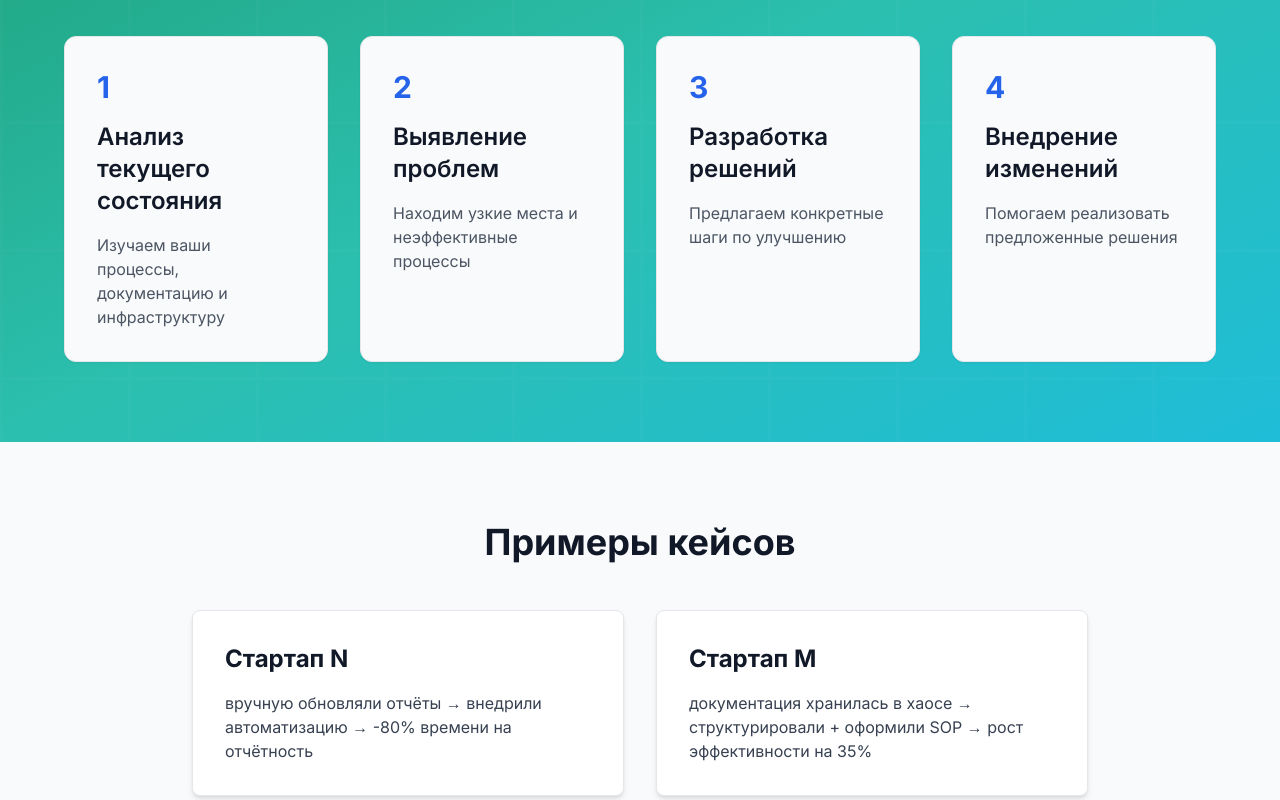
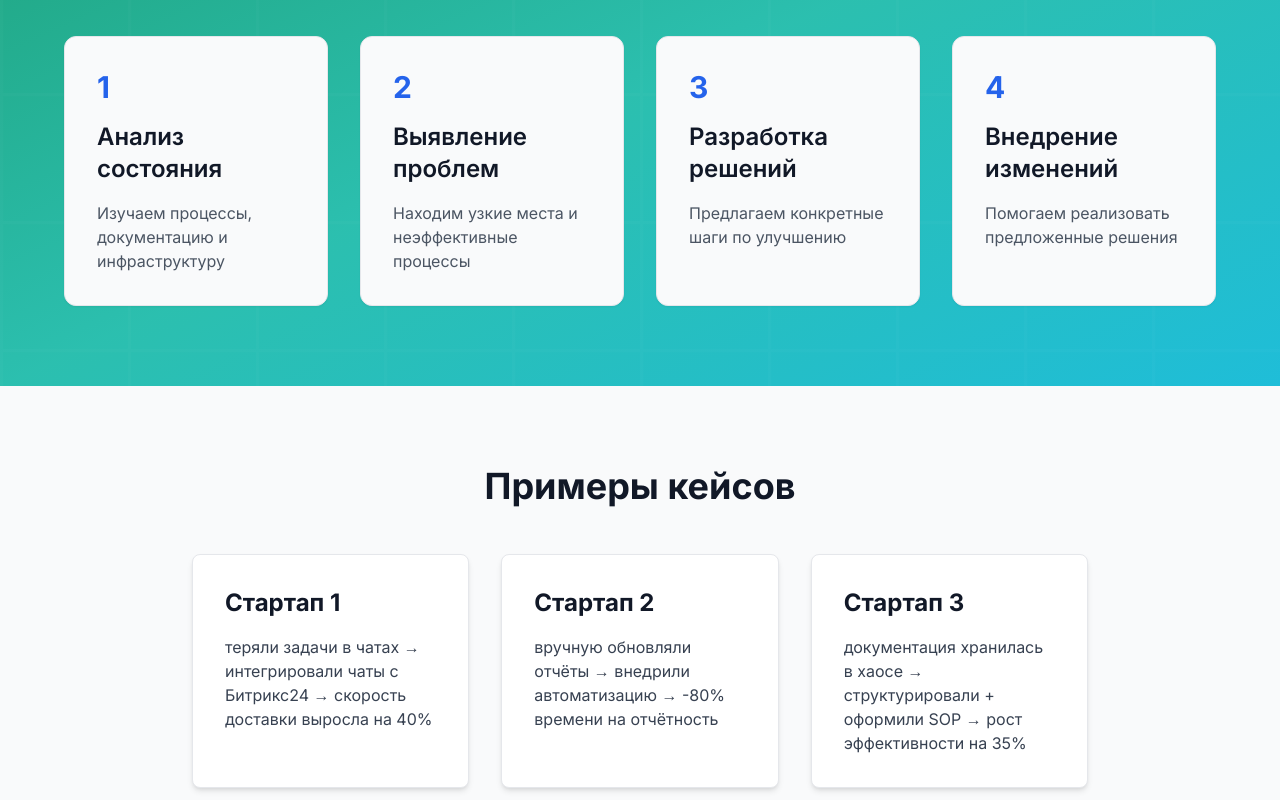
Before and after one commit to mrNefelim/nuanso, a Next.js app: page / in a window 1280 px wide. Shown: the part 2780-3580 px from the top of the page. Built offline with nearby package versions, Linux system fonts and the light colour scheme.

Commit message:
New name

```diff
--- a/next.config.js
+++ b/next.config.js
@@ -3,8 +3,8 @@ const nextConfig = {
   reactStrictMode: true,
   swcMinify: true,
   output: 'export',
-  basePath: '/blind_spot',
-  assetPrefix: '/blind_spot/',
+  basePath: '/nuanso',
+  assetPrefix: '/nuanso/',
   images: {
     unoptimized: true
   }
--- a/next.config.mjs
+++ b/next.config.mjs
@@ -4,8 +4,8 @@ const nextConfig = {
   images: {
     unoptimized: true,
   },
-  basePath: '/BlindSpot',
-  assetPrefix: '/BlindSpot/',
+  basePath: '/Nuanso',
+  assetPrefix: '/Nuanso/',
 };
 
 export default nextConfig;
--- a/package.json
+++ b/package.json
@@ -1,5 +1,5 @@
 {
-  "name": "blindspot",
+  "name": "nuanso",
   "version": "0.1.0",
   "private": true,
   "scripts": {
--- a/src/app/globals.css
+++ b/src/app/globals.css
@@ -18,3 +18,7 @@ body {
   color: rgb(var(--foreground-rgb));
   background: rgb(var(--background-rgb));
 }
+
+.d-none {
+  display: none;
+}
--- a/src/app/layout.tsx
+++ b/src/app/layout.tsx
@@ -5,7 +5,7 @@ import './globals.css';
 const inter = Inter({ subsets: ['latin', 'cyrillic'] });
 
 export const metadata: Metadata = {
-  title: 'BlindSpot - Операционный аудит для стартапов',
+  title: 'Нуансо - Операционный аудит для стартапов',
   description: 'Мы делаем операционный аудит стартапов: от системной архитектуры до автоматизации, от документооборота до аналитики.',
 };
 
--- a/src/components/Footer.tsx
+++ b/src/components/Footer.tsx
@@ -6,19 +6,8 @@ export const Footer = () => {
       <div className="container mx-auto px-4">
         <div className="flex flex-col md:flex-row justify-between items-center">
           <div className="mb-6 md:mb-0">
-            <h3 className="text-2xl font-bold">BlindSpot</h3>
-            <p className="text-gray-400 mt-2">© 2024 Все права защищены</p>
-          </div>
-          <div className="flex space-x-6">
-            <a href="#" className="text-gray-400 hover:text-white">
-              Telegram
-            </a>
-            <a href="#" className="text-gray-400 hover:text-white">
-              Email
-            </a>
-            <a href="#" className="text-gray-400 hover:text-white">
-              LinkedIn
-            </a>
+            <h3 className="text-2xl font-bold">Нуансо</h3>
+            <p className="text-gray-400 mt-2">© 2025 Все права защищены</p>
           </div>
         </div>
       </div>
--- a/src/components/sections/CaseStudies.tsx
+++ b/src/components/sections/CaseStudies.tsx
@@ -3,11 +3,15 @@ import React from 'react';
 export const CaseStudies = () => {
   const cases = [
     {
-      title: 'Стартап N',
+      title: 'Стартап 1',
+      description: 'теряли задачи в чатах → интегрировали чаты с Битрикс24 → скорость доставки выросла на 40%'
+    },
+    {
+      title: 'Стартап 2',
       description: 'вручную обновляли отчёты → внедрили автоматизацию → -80% времени на отчётность'
     },
     {
-      title: 'Стартап M',
+      title: 'Стартап 3',
       description: 'документация хранилась в хаосе → структурировали + оформили SOP → рост эффективности на 35%'
     }
   ];
@@ -18,7 +22,7 @@ export const CaseStudies = () => {
         <h2 className="text-4xl font-bold text-center mb-12 text-gray-900">
           Примеры кейсов
         </h2>
-        <div className="grid md:grid-cols-2 gap-8 max-w-4xl mx-auto">
+        <div className="grid md:grid-cols-3 gap-8 max-w-4xl mx-auto">
           {cases.map((caseStudy, index) => (
             <div
               key={index}
--- a/src/components/sections/Process.tsx
+++ b/src/components/sections/Process.tsx
@@ -4,8 +4,8 @@ import Image from 'next/image';
 export const Process = () => {
   const steps = [
     {
-      title: 'Анализ текущего состояния',
-      description: 'Изучаем ваши процессы, документацию и инфраструктуру'
+      title: 'Анализ состояния',
+      description: 'Изучаем процессы, документацию и инфраструктуру'
     },
     {
       title: 'Выявление проблем',
--- a/src/components/sections/Team.tsx
+++ b/src/components/sections/Team.tsx
@@ -23,7 +23,7 @@ export const Team = () => {
   ];
 
   return (
-    <section className="py-20 bg-white">
+    <section className="py-20 bg-white d-none">
       <div className="container mx-auto px-4">
         <h2 className="text-4xl font-bold text-center mb-12 text-gray-900">
           Кто мы
--- a/src/lib/utils.ts
+++ b/src/lib/utils.ts
@@ -8,5 +8,5 @@ export function cn(...inputs: ClassValue[]) {
 export function getAssetPath(path: string) {
   // Убираем начальный слеш, если он есть
   const cleanPath = path.startsWith('/') ? path.slice(1) : path;
-  return `/blind_spot/${cleanPath}`;
+  return `/nuanso/${cleanPath}`;
 }
```
Also changed, not shown: 2 other files (tests, documents, lock files or other folders).
